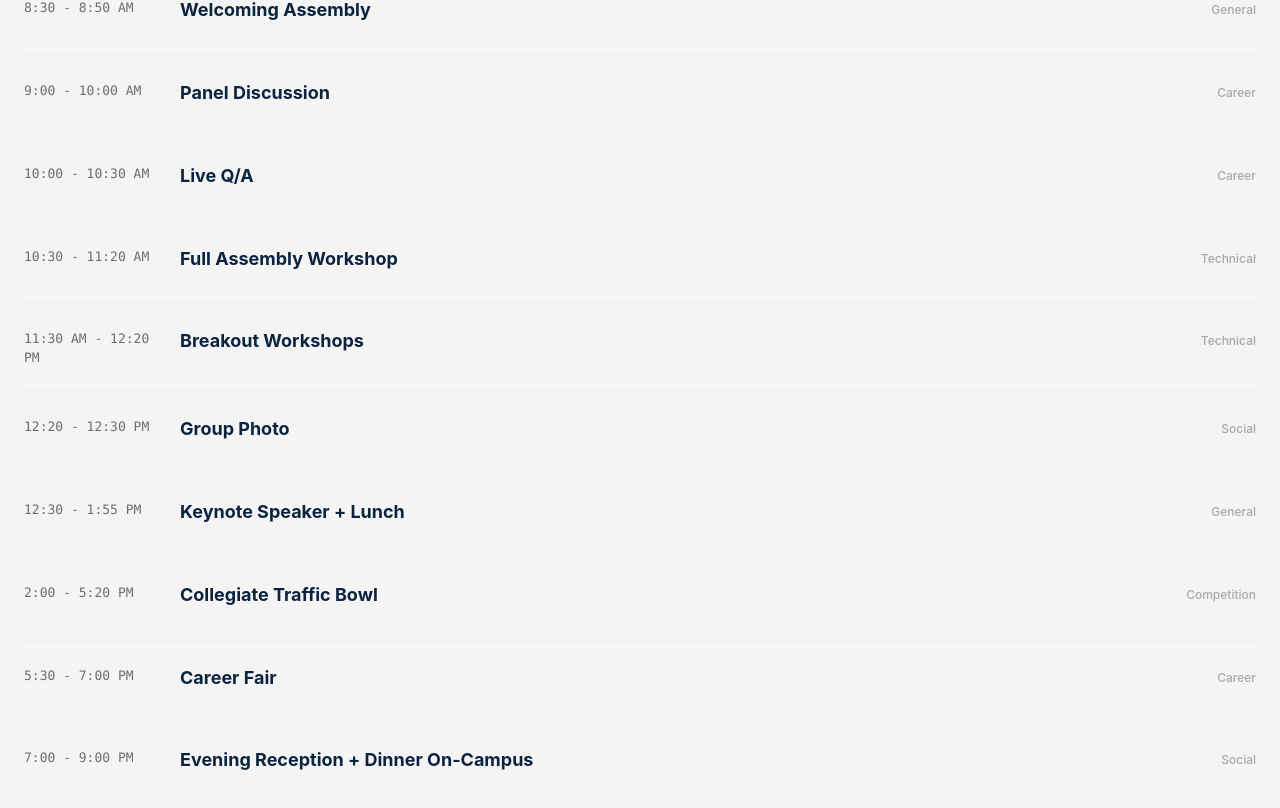
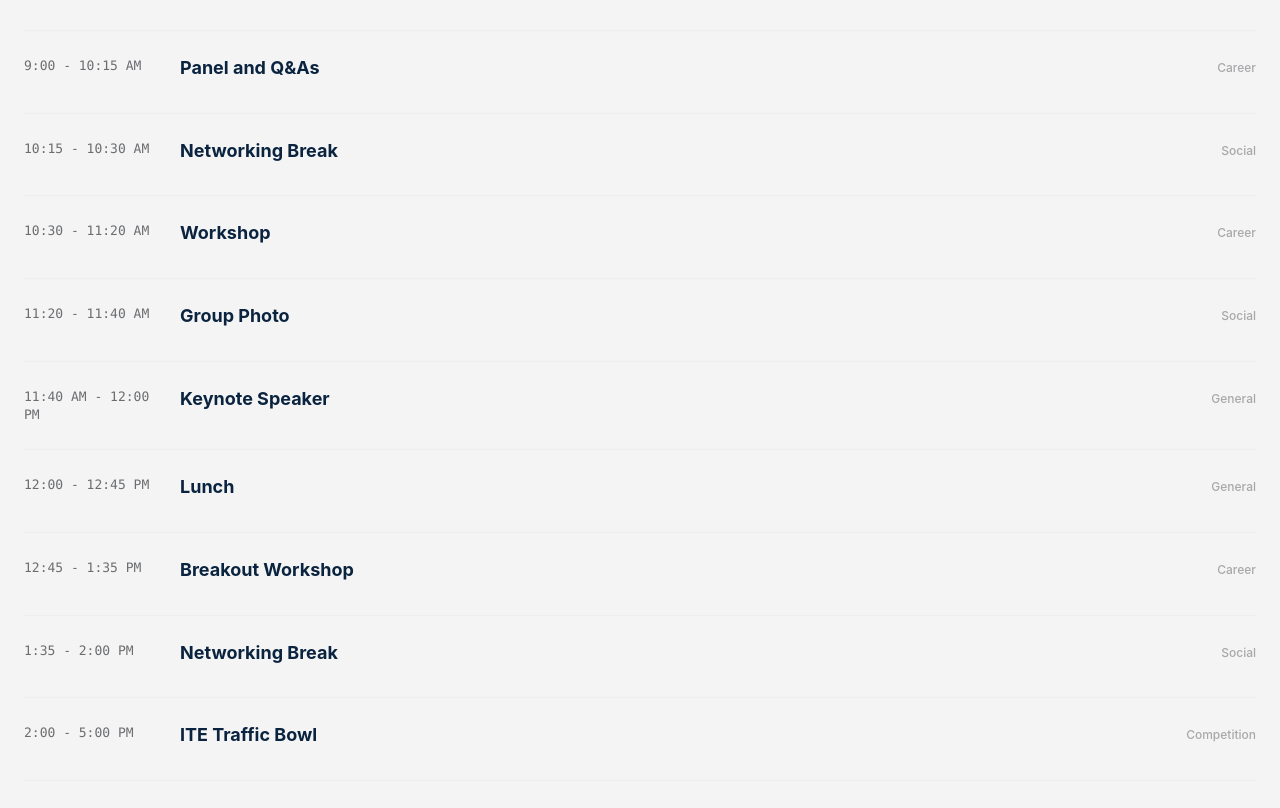
Before and after one commit to Gabriel-Dee/ITE-SLS-FE, a React (Vite) app: page / in a window 1280 px wide. Shown: the part 1931-2739 px from the top of the page. Built offline with nearby package versions, Linux system fonts and the light colour scheme.

Commit message:
Update schedule to the printed conference flyer
Friday check-in now 1:30 PM and tour 3:30-5:00 PM across the site; remove the empty technical filter and gala wording.

```diff
--- a/src/App.tsx
+++ b/src/App.tsx
@@ -350,7 +350,7 @@ function ShowroomChapter({
                 >
                   Adam W. Herbert University Center
                 </a>
-                {' '}on Jacksonville’s campus — check-in Friday at 2:30 PM, through Saturday evening.
+                {' '}on Jacksonville’s campus — check-in Friday at 1:30 PM, through Saturday evening.
               </>
             }
             ctaLabel="Venue & lodging"
@@ -361,7 +361,7 @@ function ShowroomChapter({
             <div className="container">
               <div className="section-head center">
                 <p className="eyebrow">Summit schedule</p>
-                <h2 className="section-title">Technical program</h2>
+                <h2 className="section-title">Conference schedule</h2>
                 <p className="section-lead">Networking, professional sessions, and competitions across two conference days.</p>
               </div>
 
@@ -383,10 +383,9 @@ function ShowroomChapter({
                     <select id="sched-cat" value={scheduleCategory} onChange={(e) => setScheduleCategory(e.target.value)}>
                       <option value="all">All categories</option>
                       <option value="general">Opening & general</option>
-                      <option value="technical">Technical tracks</option>
                       <option value="career">Career development</option>
                       <option value="competition">Competitions</option>
-                      <option value="social">Gala & social</option>
+                      <option value="social">Networking & social</option>
                     </select>
                   </div>
                 </div>
@@ -538,14 +537,14 @@ function ShowroomChapter({
                   <p>Preferred overflow lodging near campus for Friday and Saturday nights. Shuttle service between the University Center and the host hotel is included for registered delegates.</p>
                   <ul>
                     <li>Request the ITE SLS group rate when booking</li>
-                    <li>Check-in opens Friday at 2:30 PM</li>
+                    <li>Check-in opens Friday at 1:30 PM</li>
                   </ul>
                 </div>
                 <div className="log-item">
                   <h4>Arrival</h4>
                   <p>Jacksonville International Airport (JAX) is the recommended hub. Campus shuttles run on a posted Friday–Saturday loop; rideshare drop-off is at the University Center entrance.</p>
                   <ul>
-                    <li>Tour of UNF starts Friday at 4:30 PM</li>
+                    <li>UNF tour runs Friday, 3:30 – 5:00 PM</li>
                     <li>Bring a photo ID for badge pickup</li>
                   </ul>
                 </div>
@@ -680,7 +679,7 @@ function ShowroomChapter({
                 <h2 className="footer-headline">Building the next transit leaders together.</h2>
                 <div className="footer-top-aside">
                   <p className="footer-top-copy">
-                    Student chapters across the Florida–Puerto Rico District meet at UNF for leadership, technical sessions, and the Collegiate Traffic Bowl.
+                    Student chapters across the Florida–Puerto Rico District meet at UNF for leadership, career workshops, and the Collegiate Traffic Bowl.
                   </p>
                   <button type="button" className="btn footer-cta" onClick={() => scrollTo('registration')}>
                     Registration info
--- a/src/data.ts
+++ b/src/data.ts
@@ -47,25 +47,26 @@ export const teamGroups: TeamGroup[] = [
 
 export const scheduleData: ScheduleItem[] = [
   // Day 1: Friday, Feb 12
-  { id: 's1', title: 'Friday Check-in', time: '2:30 - 4:30 PM', category: 'general', day: 1 },
-  { id: 's2', title: 'Networking Session and Resume Review', time: '2:30 - 4:20 PM', category: 'career', day: 1 },
-  { id: 's3', title: 'Tour of UNF', time: '4:30 - 5:20 PM', category: 'general', day: 1 },
-  { id: 's4', title: 'On Campus UNF Activity', time: '5:30 - 6:20 PM', category: 'social', day: 1 },
-  { id: 's5', title: 'Dinner Off-Campus', time: '6:30 - 9:00 PM', category: 'social', day: 1 },
+  { id: 's1', title: 'Team Prep', time: '12:00 PM', category: 'general', day: 1 },
+  { id: 's2', title: 'Check-in', time: '1:30 - 4:30 PM', category: 'general', day: 1 },
+  { id: 's3', title: 'Networking', time: '2:30 - 3:30 PM', category: 'career', day: 1 },
+  { id: 's4', title: 'Resume Review or UNF Tour', time: '3:30 - 5:00 PM', category: 'career', day: 1 },
+  { id: 's5', title: 'Off-Campus Dinner', time: '5:00 - 7:00 PM', category: 'social', day: 1 },
 
   // Day 2: Saturday, Feb 13
-  { id: 's6', title: 'Saturday Check-in', time: '7:00 - 9:00 AM', category: 'general', day: 2 },
-  { id: 's7', title: 'Breakfast', time: '7:30 - 8:30 AM', category: 'general', day: 2 },
-  { id: 's8', title: 'Welcoming Assembly', time: '8:30 - 8:50 AM', category: 'general', day: 2 },
-  { id: 's9', title: 'Panel Discussion', time: '9:00 - 10:00 AM', category: 'career', day: 2 },
-  { id: 's10', title: 'Live Q/A', time: '10:00 - 10:30 AM', category: 'career', day: 2 },
-  { id: 's11', title: 'Full Assembly Workshop', time: '10:30 - 11:20 AM', category: 'technical', day: 2 },
-  { id: 's12', title: 'Breakout Workshops', time: '11:30 AM - 12:20 PM', category: 'technical', day: 2 },
-  { id: 's13', title: 'Group Photo', time: '12:20 - 12:30 PM', category: 'social', day: 2 },
-  { id: 's14', title: 'Keynote Speaker + Lunch', time: '12:30 - 1:55 PM', category: 'general', day: 2 },
-  { id: 's15', title: 'Collegiate Traffic Bowl', time: '2:00 - 5:20 PM', category: 'competition', day: 2 },
-  { id: 's16', title: 'Career Fair', time: '5:30 - 7:00 PM', category: 'career', day: 2 },
-  { id: 's17', title: 'Evening Reception + Dinner On-Campus', time: '7:00 - 9:00 PM', category: 'social', day: 2 },
+  { id: 's6', title: 'Breakfast', time: '7:30 - 8:30 AM', category: 'general', day: 2 },
+  { id: 's7', title: 'Welcome Remarks', time: '8:30 - 9:00 AM', category: 'general', day: 2 },
+  { id: 's8', title: 'Panel and Q&As', time: '9:00 - 10:15 AM', category: 'career', day: 2 },
+  { id: 's9', title: 'Networking Break', time: '10:15 - 10:30 AM', category: 'social', day: 2 },
+  { id: 's10', title: 'Workshop', time: '10:30 - 11:20 AM', category: 'career', day: 2, description: 'Career readiness, creating meaningful connections, and translating school work into projects.' },
+  { id: 's11', title: 'Group Photo', time: '11:20 - 11:40 AM', category: 'social', day: 2 },
+  { id: 's12', title: 'Keynote Speaker', time: '11:40 AM - 12:00 PM', category: 'general', day: 2 },
+  { id: 's13', title: 'Lunch', time: '12:00 - 12:45 PM', category: 'general', day: 2 },
+  { id: 's14', title: 'Breakout Workshop', time: '12:45 - 1:35 PM', category: 'career', day: 2, description: 'Resume preparation, communication improvement, interview preparation, and career path selection.' },
+  { id: 's15', title: 'Networking Break', time: '1:35 - 2:00 PM', category: 'social', day: 2 },
+  { id: 's16', title: 'ITE Traffic Bowl', time: '2:00 - 5:00 PM', category: 'competition', day: 2 },
+  { id: 's17', title: 'Career Fair / Networking', time: '5:00 - 6:30 PM', category: 'career', day: 2 },
+  { id: 's18', title: 'Dinner', time: '6:30 - 8:00 PM', category: 'social', day: 2 },
 ];
 
 export const triviaQuestions: TriviaQuestion[] = [
```
